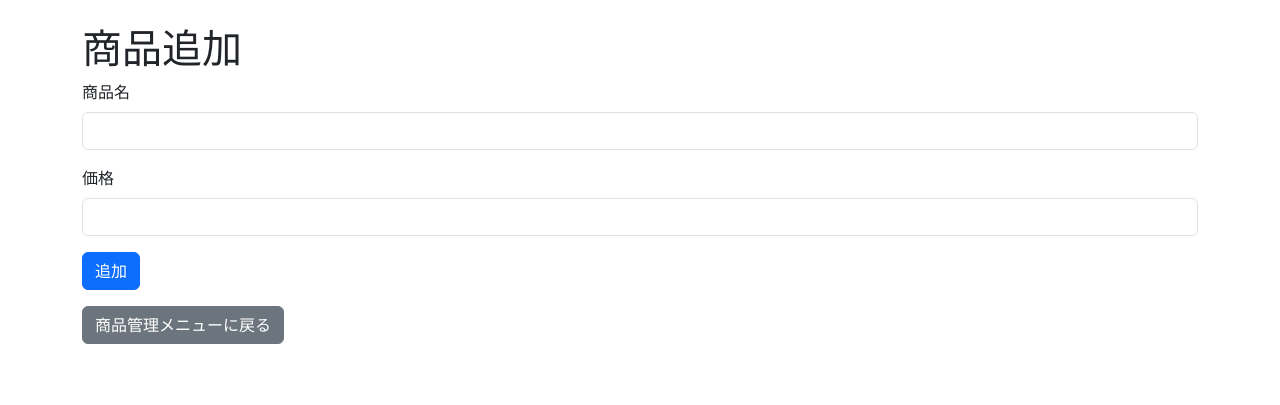
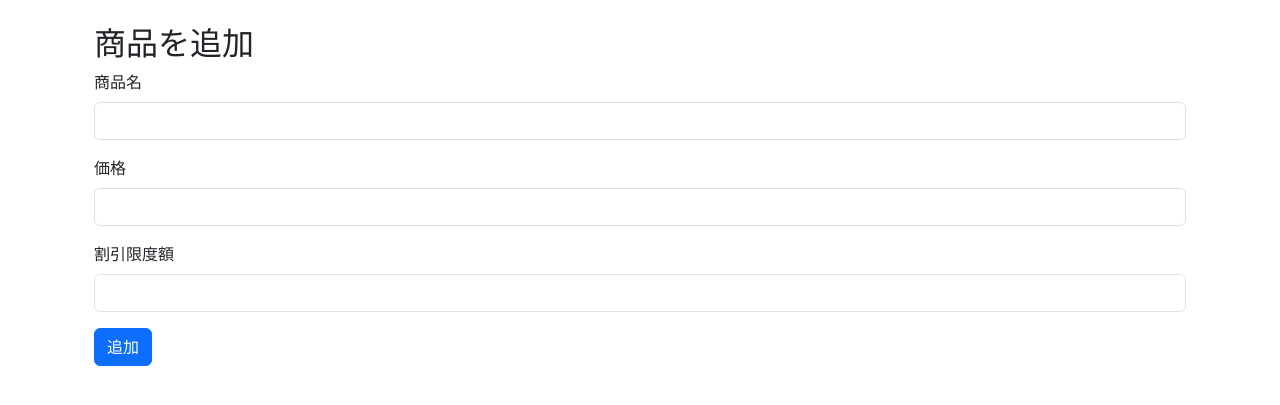
Before and after one commit to sk04237/customer_managementsystem, a Flask app: template app/templates/add_product.html in a window 1280 px wide. Shown: the part 56-461 px from the top of the page. Run offline with Flask 3, Linux system fonts and the light colour scheme; the template is opened without the code that fills it, so the values that code supplies are empty.

Commit message:
Update add_product.html

```diff
--- a/app/templates/add_product.html
+++ b/app/templates/add_product.html
@@ -1,9 +1,8 @@
 {% extends "base.html" %}
 
-{% block title %}商品追加{% endblock %}
-
 {% block content %}
-<h1>商品追加</h1>
+<div class="container">
+    <h2 class="mt-4">商品を追加</h2>
     <form method="POST">
         <div class="mb-3">
             <label for="name" class="form-label">商品名</label>
@@ -11,9 +10,13 @@
         </div>
         <div class="mb-3">
             <label for="price" class="form-label">価格</label>
-        <input type="number" id="price" name="price" class="form-control" required>
+            <input type="number" id="price" name="price" class="form-control" required min="1">
+        </div>
+        <div class="mb-3">
+            <label for="discount_limit" class="form-label">割引限度額</label>
+            <input type="number" id="discount_limit" name="discount_limit" class="form-control" required min="0">
         </div>
         <button type="submit" class="btn btn-primary">追加</button>
     </form>
-<a href="/products_menu" class="btn btn-secondary mt-3">商品管理メニューに戻る</a>
+</div>
 {% endblock %}
```
Lines whose indentation alone changed are shown as unchanged.
